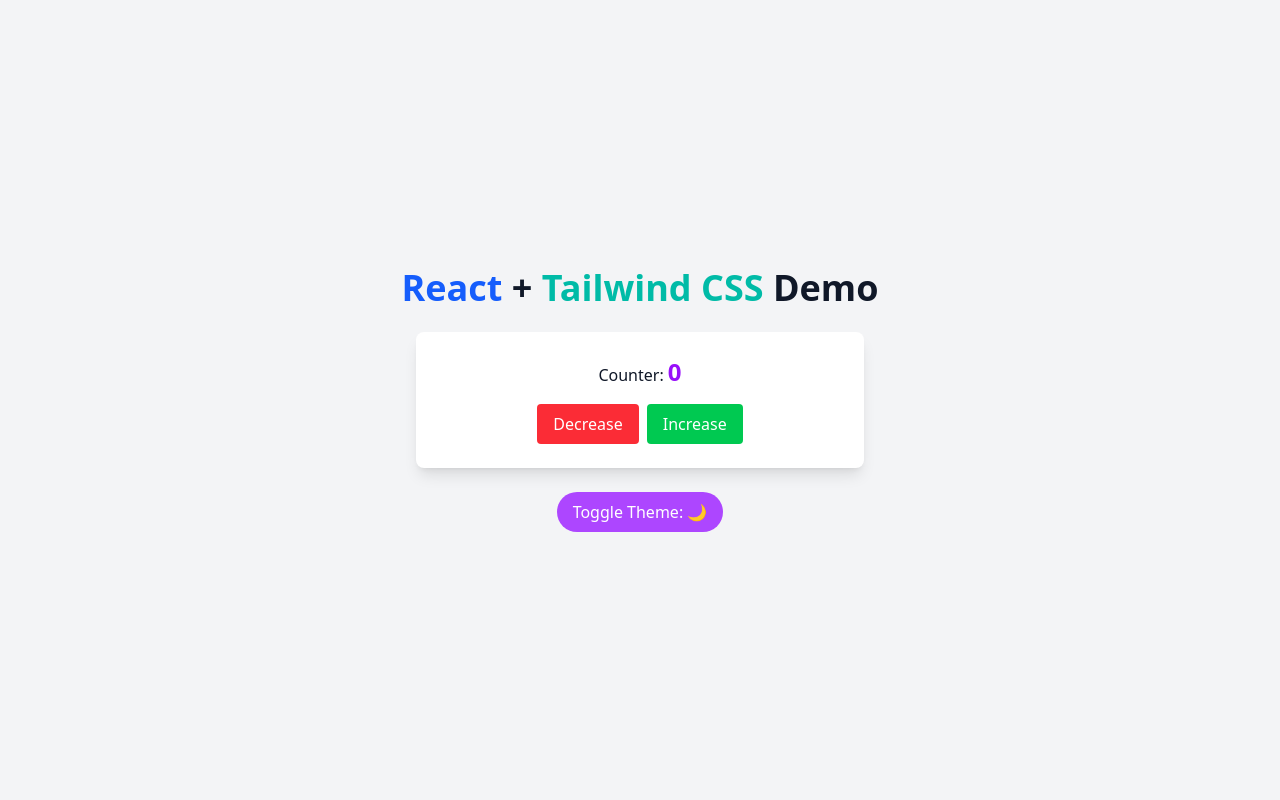
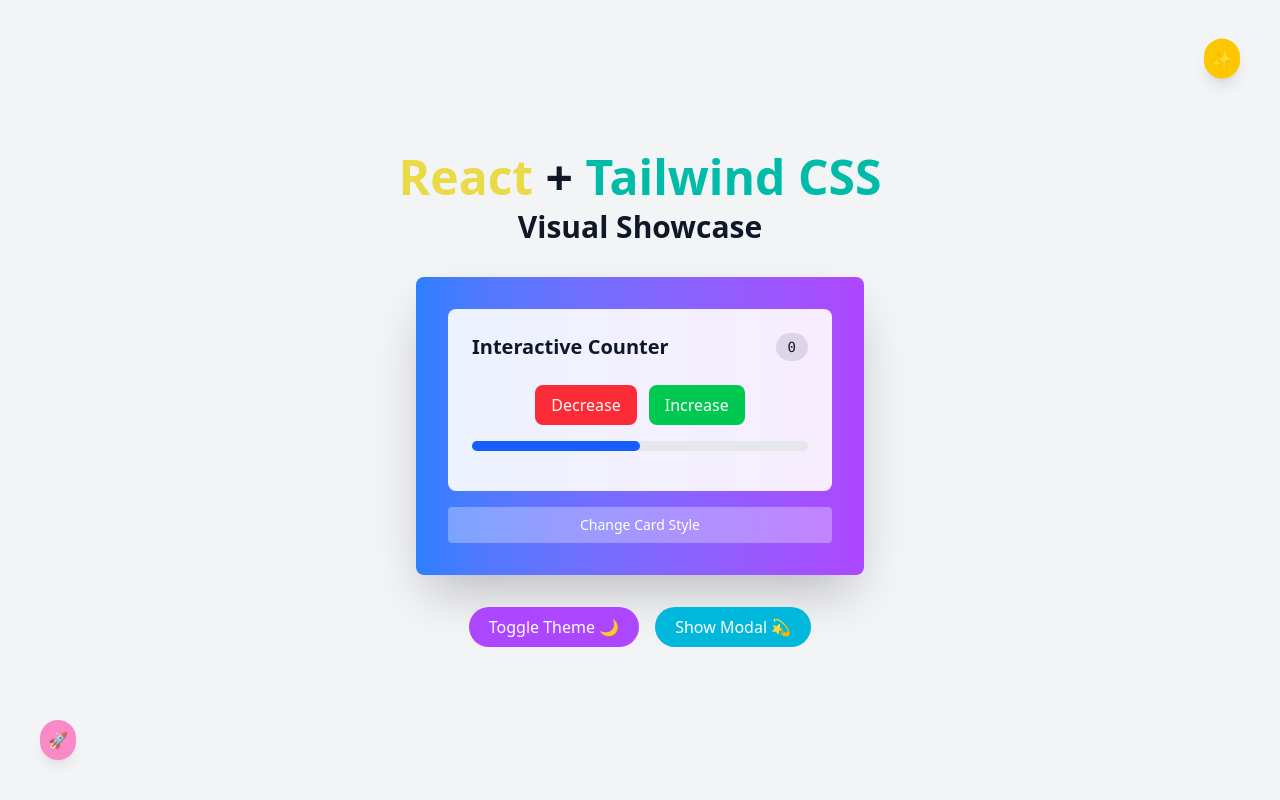
Before and after one commit to PavelFalta/KI-GUI, a React (Vite) app in the folder frontend/: page / in a window 1280 px wide. Built offline with nearby package versions, Linux system fonts and the light colour scheme.

Commit message:
demo upload

```diff
--- a/frontend/src/App.jsx
+++ b/frontend/src/App.jsx
@@ -1,46 +1,141 @@
-import { useState } from 'react';
+import { useState, useEffect } from 'react';
 
 export default function App() {
   const [count, setCount] = useState(0);
   const [theme, setTheme] = useState('light');
+  const [animation, setAnimation] = useState(false);
+  const [hue, setHue] = useState(0);
+  const [showModal, setShowModal] = useState(false);
+
+  // Rainbow effect for the title
+  useEffect(() => {
+    const interval = setInterval(() => {
+      setHue((prevHue) => (prevHue + 1) % 360);
+    }, 100);
+    return () => clearInterval(interval);
+  }, []);
 
   const toggleTheme = () => {
+    setAnimation(true);
+    setTimeout(() => {
       setTheme(theme === 'light' ? 'dark' : 'light');
+      setAnimation(false);
+    }, 300);
+  };
+
+  const cardVariants = [
+    'bg-gradient-to-r from-blue-500 to-purple-500',
+    'bg-gradient-to-r from-green-400 to-cyan-500',
+    'bg-gradient-to-r from-yellow-400 to-orange-500',
+    'bg-gradient-to-r from-pink-500 to-red-500',
+  ];
+
+  const [activeCardVariant, setActiveCardVariant] = useState(0);
+
+  const rotateCardStyle = () => {
+    setActiveCardVariant((prev) => (prev + 1) % cardVariants.length);
   };
 
   return (
-    <div className={`min-h-screen flex flex-col items-center justify-center p-4 transition-colors duration-300 ${
+    <div className={`min-h-screen flex flex-col items-center justify-center p-4 transition-all duration-500 ${
+      animation ? 'scale-95 opacity-0' : 'scale-100 opacity-100'
+    } ${
       theme === 'light' ? 'bg-gray-100 text-gray-900' : 'bg-gray-900 text-white'
     }`}>
-      <h1 className="text-4xl font-bold text-center mb-6">
-        <span className="text-blue-600">React</span> + <span className="text-teal-500">Tailwind CSS</span> Demo
+      <h1 className="text-5xl font-bold text-center mb-8 transition-transform hover:scale-110 duration-300">
+        <span style={{ color: `hsl(${hue}, 80%, 60%)` }} className="transition-colors duration-300">
+          React
+        </span> + <span className="text-teal-500">Tailwind CSS</span>
+        <span className="block mt-2 text-3xl">Visual Showcase</span>
       </h1>
 
-      <div className="bg-white shadow-lg rounded-lg p-6 max-w-md w-full dark:bg-gray-800">
-        <p className="mb-4 text-center">
-          Counter: <span className="font-bold text-2xl text-purple-600">{count}</span>
-        </p>
+      <div className={`${cardVariants[activeCardVariant]} shadow-2xl rounded-lg p-8 max-w-md w-full transition-all duration-500 transform hover:rotate-1 hover:scale-105`}>
+        <div className="bg-white/90 dark:bg-gray-800/90 rounded-lg p-6 backdrop-blur-sm">
+          <div className="flex justify-between items-center mb-6">
+            <h2 className="text-xl font-bold">Interactive Counter</h2>
+            <span className="font-mono bg-black/10 dark:bg-white/10 px-3 py-1 rounded-full text-sm">{count}</span>
+          </div>
 
-        <div className="flex gap-2 justify-center">
+          <div className="flex gap-3 justify-center mb-4">
             <button
               onClick={() => setCount(count - 1)}
-            className="px-4 py-2 bg-red-500 text-white rounded hover:bg-red-600 active:bg-red-700 transition-colors">
+              className="px-4 py-2 bg-red-500 text-white rounded-lg hover:bg-red-600 active:bg-red-700 transition-all hover:shadow-lg hover:-translate-y-1">
               Decrease
             </button>
 
             <button
               onClick={() => setCount(count + 1)}
-            className="px-4 py-2 bg-green-500 text-white rounded hover:bg-green-600 active:bg-green-700 transition-colors">
+              className="px-4 py-2 bg-green-500 text-white rounded-lg hover:bg-green-600 active:bg-green-700 transition-all hover:shadow-lg hover:-translate-y-1">
               Increase
             </button>
+          </div>
+
+          <div className="w-full bg-gray-200 dark:bg-gray-700 rounded-full h-2.5 mb-4">
+            <div
+              className="bg-blue-600 h-2.5 rounded-full transition-all duration-500"
+              style={{ width: `${Math.min(Math.max(count * 5 + 50, 5), 100)}%` }}>
+            </div>
           </div>
         </div>
 
         <button
+          onClick={rotateCardStyle}
+          className="mt-4 w-full py-2 bg-white/30 hover:bg-white/40 text-white rounded transition-all text-sm">
+          Change Card Style
+        </button>
+      </div>
+
+      <div className="mt-8 flex flex-wrap gap-4 justify-center">
+        <button
           onClick={toggleTheme}
-        className="mt-6 px-4 py-2 bg-purple-500 text-white rounded-full hover:bg-purple-600 active:bg-purple-700 transition-colors">
-        Toggle Theme: {theme === 'light' ? '🌙' : '☀️'}
+          className="px-5 py-2 bg-purple-500 text-white rounded-full hover:bg-purple-600 active:bg-purple-700 transition-all hover:shadow-lg">
+          Toggle Theme {theme === 'light' ? '🌙' : '☀️'}
         </button>
+
+        <button
+          onClick={() => setShowModal(!showModal)}
+          className="px-5 py-2 bg-cyan-500 text-white rounded-full hover:bg-cyan-600 active:bg-cyan-700 transition-all hover:shadow-lg">
+          Show Modal 💫
+        </button>
+      </div>
+
+      {/* Floating elements */}
+      <div className="fixed top-10 right-10 animate-bounce bg-yellow-400 p-2 rounded-full shadow-lg">
+        ✨
+      </div>
+      <div className="fixed bottom-10 left-10 animate-pulse bg-pink-400 p-2 rounded-full shadow-lg">
+        🚀
+      </div>
+
+      {/* Modal */}
+      {showModal && (
+        <div className="fixed inset-0 bg-black/50 flex items-center justify-center z-50 backdrop-blur-sm" onClick={() => setShowModal(false)}>
+          <div
+            className="bg-white dark:bg-gray-800 rounded-xl shadow-2xl p-6 max-w-md w-full animate-fadeIn"
+            onClick={e => e.stopPropagation()}>
+            <h2 className="text-2xl font-bold mb-4">React + Tailwind Magic</h2>
+            <p className="mb-6">This showcase demonstrates dynamic transitions, animations, and responsive design patterns.</p>
+            <div className="flex justify-end">
+              <button
+                className="px-4 py-2 bg-blue-500 text-white rounded hover:bg-blue-600"
+                onClick={() => setShowModal(false)}>
+                Close
+              </button>
+            </div>
+          </div>
+        </div>
+      )}
+
+      {/* Add keyframes animation for the modal */}
+      <style jsx>{`
+        @keyframes fadeIn {
+          from { opacity: 0; transform: scale(0.9); }
+          to { opacity: 1; transform: scale(1); }
+        }
+        .animate-fadeIn {
+          animation: fadeIn 0.3s ease-out;
+        }
+      `}</style>
     </div>
   );
 }
```
Lines whose indentation alone changed are shown as unchanged.
